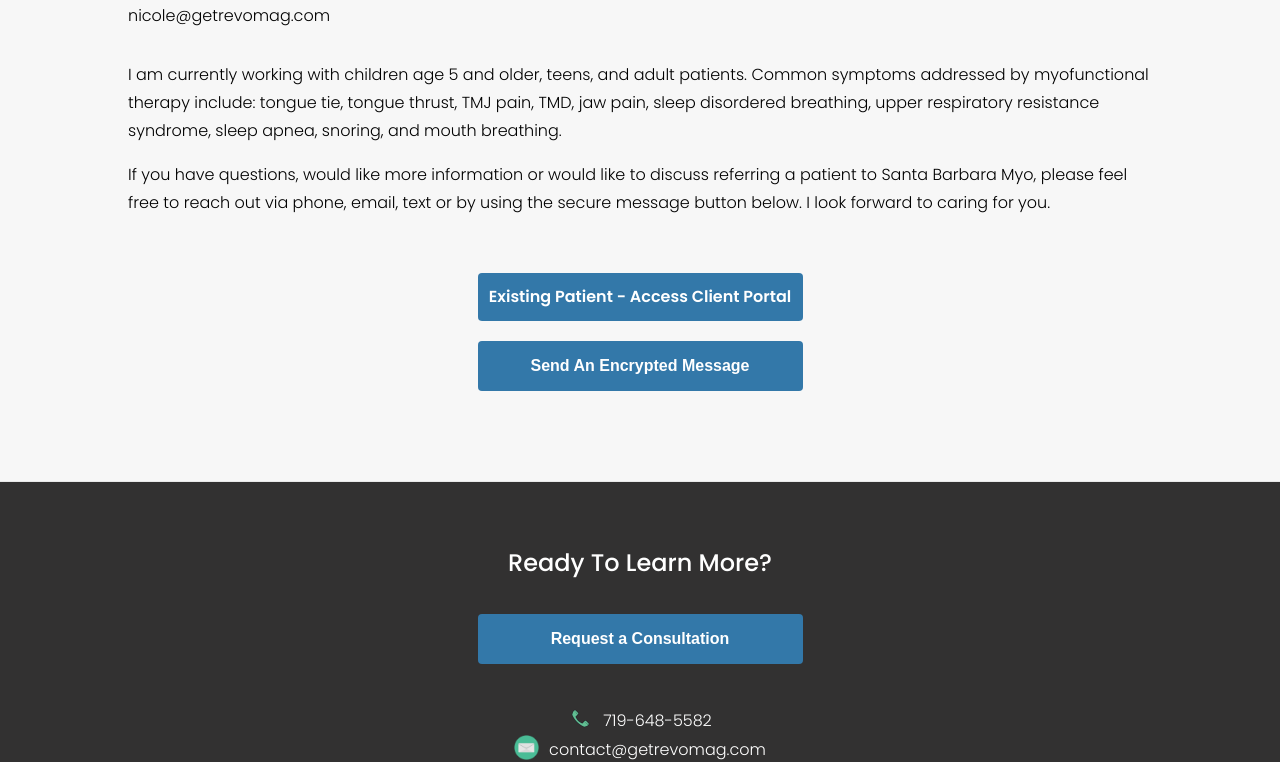
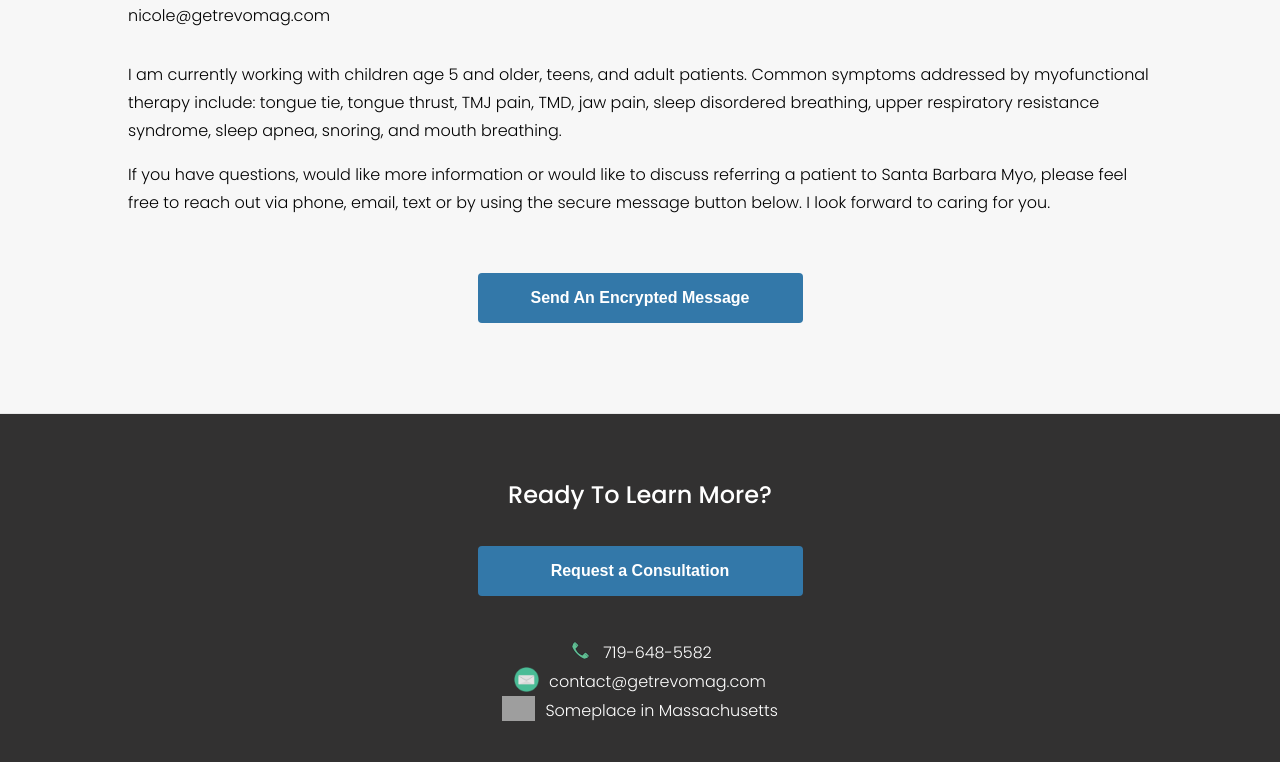
Before and after one commit to revomag/Revomag-Site, a React (Vite) app: page /contact in a window 1280 px wide. Shown: the part 951-1713 px from the top of the page. Built offline with nearby package versions, Linux system fonts and the light colour scheme; grey boxes are pictures that could not be loaded.

Commit message:
products page

```diff
--- a/src/components/navigation/hamburgerMenu/hamburgerMenu.tsx
+++ b/src/components/navigation/hamburgerMenu/hamburgerMenu.tsx
@@ -37,6 +37,11 @@ export default function HamburgerMenu(): ReactElement {
                         </Link>
                     </li>
                     <li>
+                        <Link className={"ham-nav-link"} to={"/products"}>
+                            Products
+                        </Link>
+                    </li>
+                    <li>
                         <Link className={"ham-nav-link"} to={"/contact"}>
                             CONTACT
                         </Link>
--- a/src/components/navigation/navBar/navBar.tsx
+++ b/src/components/navigation/navBar/navBar.tsx
@@ -20,6 +20,9 @@ export default function NavBar(): ReactElement {
                     <Link className={"nav-link"} to={"/home"}>
                         HOME
                     </Link>
+                    <Link className={"nav-link"} to={"/products"}>
+                        PRODUCTS
+                    </Link>
                     <Link className={"nav-link"} to={"/contact"}>
                         CONTACT
                     </Link>
--- /dev/null
+++ b/src/components/shopifyButtons/buyRevomagFullDescription.tsx
@@ -0,0 +1,83 @@
+import React, { useEffect, useRef } from 'react';
+
+declare global {
+    interface Window {
+        ShopifyBuy: any;
+    }
+}
+
+const BuyRevomagFullDescriptionButton: React.FC = () => {
+    const shopifyInitialized = useRef(false); // Track if Shopify has been initialized
+
+    useEffect(() => {
+        const ShopifyBuyInit = () => {
+            const client = window.ShopifyBuy.buildClient({
+                domain: '99d84c-f3.myshopify.com',
+                storefrontAccessToken: 'b203cc343fe629d92d6022d0a7551415',
+            });
+
+            window.ShopifyBuy.UI.onReady(client).then((ui: any) => {
+                ui.createComponent('product', {
+                    id: '9487266677046',
+                    node: document.getElementById('product-component-1724041284652')!,
+                    moneyFormat: '%24%7B%7Bamount%7D%7D',
+                    options: {
+                        product: {
+                            styles: {
+                                product: {
+                                    '@media (min-width: 601px)': {
+                                        'max-width': '100%',
+                                        'margin-left': '0',
+                                        'margin-bottom': '50px',
+                                    },
+                                    'text-align': 'left',
+                                },
+                                title: { 'font-size': '26px' },
+                                button: { 'border-radius': '9px' },
+                                price: { 'font-size': '18px' },
+                                compareAt: { 'font-size': '15.3px' },
+                                unitPrice: { 'font-size': '15.3px' },
+                            },
+                            layout: 'horizontal',
+                            contents: {
+                                img: false,
+                                imgWithCarousel: true,
+                                description: true,
+                            },
+                            width: '100%',
+                            text: { button: 'Add to cart' },
+                        },
+                        cart: {
+                            styles: {
+                                button: { 'border-radius': '9px' },
+                            },
+                            text: {
+                                title: 'Shopping Cart',
+                                total: 'Subtotal',
+                                button: 'Checkout',
+                            },
+                            popup: false, // Change to true if you want a popup cart
+                        },
+                    },
+                });
+            });
+        };
+
+        if (!shopifyInitialized.current) {
+            if (!window.ShopifyBuy) {
+                const script = document.createElement('script');
+                script.src = 'https://sdks.shopifycdn.com/buy-button/latest/buy-button-storefront.min.js';
+                script.async = true;
+                script.onload = ShopifyBuyInit;
+                document.body.appendChild(script);
+            } else if (window.ShopifyBuy.UI) {
+                ShopifyBuyInit();
+            }
+            shopifyInitialized.current = true;
+        }
+    }, []);
+
+    return <div id="product-component-1724041284652" />;
+};
+
+export default BuyRevomagFullDescriptionButton;
--- a/src/components/simplePracticeWidget/simplePracticeWidget.scss
+++ /dev/null
@@ -1,31 +0,0 @@
-.spwidget-button-wrapper {
-	text-align: center
-}
-
-.spwidget-button {
-	display: inline-block;
-	width: 305px;
-	padding: 10px;
-	margin: 10px;
-	color: #fff !important;
-	background: #3378A9;
-	border: 0;
-	border-radius: 4px;
-	font-size: 16px;
-	font-weight: 600;
-	text-decoration: none;
-}
-
-.spwidget-button:hover {
-	background: #185e8e;
-	width: 310px;
-	padding-top: 13px;
-	padding-bottom: 13px;
-	margin-top: 7px;
-	margin-bottom: 7px;
-}
-
-.spwidget-button:active {
-	color: rgba(255, 255, 255, .75) !important;
-	box-shadow: 0 1px 3px rgba(0, 0, 0, .15) inset;
-}
--- a/src/components/simplePracticeWidget/simplePracticeWidget.tsx
+++ /dev/null
@@ -1,28 +0,0 @@
-import {ReactElement} from "react";
-import "./simplePracticeWidget.scss";
-
-interface AppointmentProps {
-    buttonText: string;
-    href: string;
-}
-
-/**
- * Renders Simple Practice widget for requesting an appointment
- * @constructor
- */
-export default function SimplePracticeWidget({buttonText, href}: AppointmentProps): ReactElement {
-    return (
-        <div className="spwidget-button-wrapper">
-            <a href={href}
-               className="spwidget-button"
-               target={"_blank"}
-               rel={"noreferrer"}
-               data-spwidget-scope-id="16e1b71d-0d3b-49a6-8b10-f17b576b5069"
-               data-spwidget-scope-uri="nicole-cantello"
-               data-spwidget-application-id="7c72cb9f9a9b913654bb89d6c7b4e71a77911b30192051da35384b4d0c6d505b"
-               data-spwidget-scope-global
-               data-spwidget-autobind>{buttonText}
-            </a>
-        </div>
-    );
-}
--- a/src/pages/contact/contact.tsx
+++ b/src/pages/contact/contact.tsx
@@ -1,7 +1,6 @@
 import {ReactElement} from "react";
 import Navigation from "../../components/navigation/navigation";
 import Banner from "../../components/banner/banner";
-import SimplePracticeWidget from "../../components/simplePracticeWidget/simplePracticeWidget";
 import SimpleButton from "../../components/simpleButton/simpleButton";
 import ContactIcons from "../../assets/bannerImages/contact.jpeg";
 import './contact.scss';
@@ -35,16 +34,6 @@ export default function Contact(): ReactElement {
                     <p>If you have questions, would like more information or would like to discuss referring a patient to Santa Barbara Myo, please feel free to reach out via phone, email, text or by using the secure message button below. I look forward to caring for you.</p>
                 </div>
                 <div className={'contact-button-container'}>
-                    {/*Book an Appointment through Simple Practice*/}
-                    {/*<SimplePracticeWidget*/}
-                    {/*    buttonText={'Schedule an Appointment'}*/}
-                    {/*    href={"https://getrevomag.clientsecure.me"}*/}
-                    {/*/>*/}
-                    {/*Existing patient Simple Practice login*/}
-                    <SimplePracticeWidget
-                        buttonText={'Existing Patient - Access Client Portal'}
-                        href={"https://getrevomag.clientsecure.me/sign-in"}
-                    />
                     {/*Send message via Hushmail*/}
                     <SimpleButton
                         buttonText={'Send An Encrypted Message'}
--- /dev/null
+++ b/src/pages/products/products.tsx
@@ -0,0 +1,26 @@
+import {ReactElement} from "react";
+import Navigation from "../../components/navigation/navigation";
+import Banner from "../../components/banner/banner";
+import Hero from "../../assets/bannerImages/revomagHands.jpg"
+import './products.scss';
+import BuyRevomagFullDescriptionButton from "../../components/shopifyButtons/buyRevomagFullDescription";
+
+/**
+ * Renders the About page
+ * @constructor
+ */
+export default function Products(): ReactElement {
+    return (
+        <>
+            <Navigation/>
+            <Banner
+                imageSrc={Hero}
+                imageAlt={'Revomag size in hand'}
+                imageTitle={'Revomag size in hand'}
+            />
+            <div id={'button container'}>
+                <BuyRevomagFullDescriptionButton/>
+            </div>
+        </>
+    );
+}
--- a/src/routes.tsx
+++ b/src/routes.tsx
@@ -1,5 +1,6 @@
 import { Route, createBrowserRouter, createRoutesFromElements, RouterProvider } from 'react-router-dom';
 import Home from "./pages/home/home";
+import Products from "./pages/products/products";
 import About from "./pages/about/about";
 import Contact from "./pages/contact/contact";
 import Resources from "./pages/resources/resources";
@@ -9,6 +10,7 @@ import withScrollRestoration from "./components/withScrollRestoration";
 
 /** Wrap routes in withScrollRestoration so that pages always load at top */
 const HomeWithScrollRestoration = withScrollRestoration(Home);
+const ProductsWithScrollRestoration = withScrollRestoration(Products);
 const AboutWithScrollRestoration = withScrollRestoration(About);
 const ContactWithScrollRestoration = withScrollRestoration(Contact);
 const ResourcesWithScrollRestoration = withScrollRestoration(Resources);
@@ -23,6 +25,7 @@ const router = createBrowserRouter(
         <>
             <Route path="/" element={<HomeWithScrollRestoration/>}/>
             <Route path="/home" element={<HomeWithScrollRestoration/>}/>
+            <Route path="/products" element={<ProductsWithScrollRestoration/>}/>
             <Route path="/contact" element={<ContactWithScrollRestoration/>}/>
             <Route path="/about" element={<AboutWithScrollRestoration/>}/>
             <Route path="/resources" element={<ResourcesWithScrollRestoration/>}/>
```
Also changed, not shown: src/pages/products/products.scss (added), 2 other files (tests, documents, lock files or other folders).
